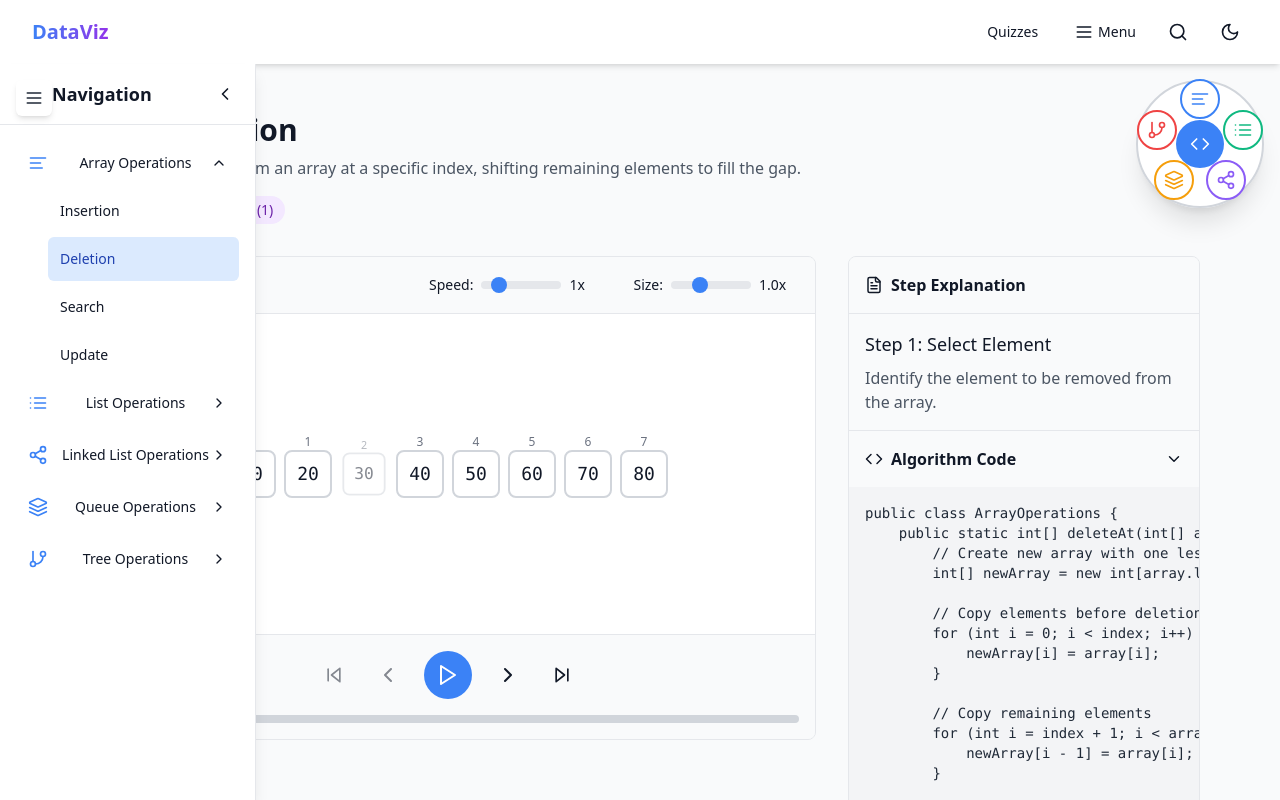
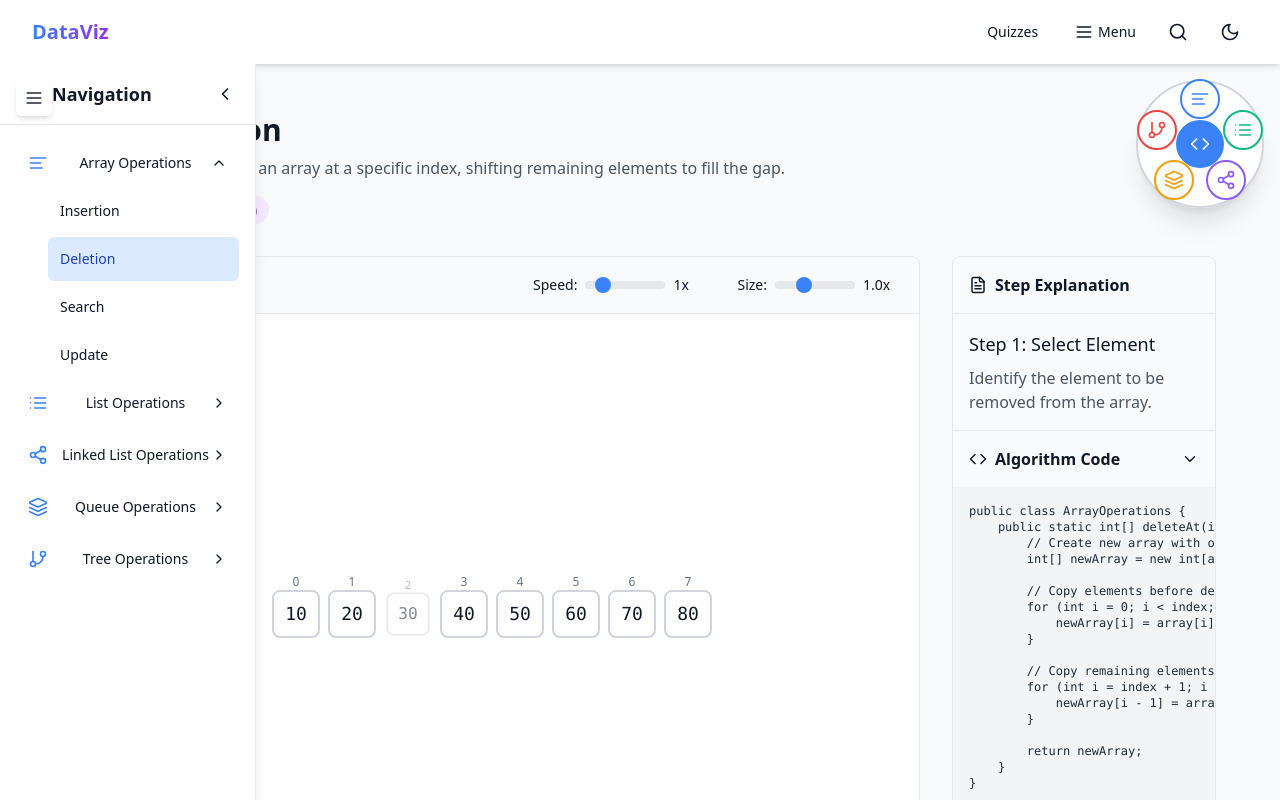
Before and after one commit to opadasaleh/Datastructure, a React (Vite) app: page /algorithms/array-delete in a window 1280 px wide. Both pictures are taken after a click on the button "Algorithm Code". Shown: the top 800 px of the page. Built offline with nearby package versions, Linux system fonts and the light colour scheme.

Commit message:
Bigger Visualization Screen

```diff
--- a/src/pages/AlgorithmVisualizer.tsx
+++ b/src/pages/AlgorithmVisualizer.tsx
@@ -1117,7 +1117,7 @@ const AlgorithmVisualizer: React.FC = () => {
   };
 
   return (
-    <div className="max-w-6xl mx-auto px-4">
+    <div className="max-w-7xl mx-auto px-4">
       <div className="mb-8">
         <h1 className="text-3xl font-bold mb-2">{algorithm.title}</h1>
         <p className={`${theme === 'dark' ? 'text-gray-300' : 'text-gray-600'}`}>
@@ -1139,9 +1139,9 @@ const AlgorithmVisualizer: React.FC = () => {
         </div>
       </div>
 
-      <div className="grid grid-cols-1 lg:grid-cols-3 gap-8">
-        {/* Visualization Panel */}
-        <div className="lg:col-span-2">
+      <div className="grid grid-cols-1 xl:grid-cols-4 gap-8">
+        {/* Visualization Panel - Now takes 3/4 of the width */}
+        <div className="xl:col-span-3">
           <div className={`
             rounded-lg overflow-hidden border
             ${theme === 'dark' ? 'border-gray-700' : 'border-gray-200'}
@@ -1182,9 +1182,9 @@ const AlgorithmVisualizer: React.FC = () => {
               </div>
             </div>
 
-            {/* Visualization Canvas */}
+            {/* Visualization Canvas - Much bigger now */}
             <div className={`
-              h-80
+              h-[600px]
               ${theme === 'dark' ? 'bg-gray-900' : 'bg-white'}
             `}>
               {renderVisualizer()}
@@ -1266,8 +1266,8 @@ const AlgorithmVisualizer: React.FC = () => {
           </div>
         </div>
 
-        {/* Information Panel */}
-        <div className="lg:col-span-1">
+        {/* Information Panel - Now takes 1/4 of the width */}
+        <div className="xl:col-span-1">
           <div className={`
             rounded-lg border overflow-hidden
             ${theme === 'dark' ? 'border-gray-700' : 'border-gray-200'}
@@ -1310,7 +1310,7 @@ const AlgorithmVisualizer: React.FC = () => {
 
               {codeOpen && (
                 <div className={`
-                  p-4 font-mono text-sm overflow-x-auto
+                  p-4 font-mono text-xs overflow-x-auto max-h-96 overflow-y-auto
                   ${theme === 'dark' ? 'bg-gray-900 text-gray-300' : 'bg-gray-100 text-gray-800'}
                 `}>
                   <pre>{algorithm.code}</pre>
```
